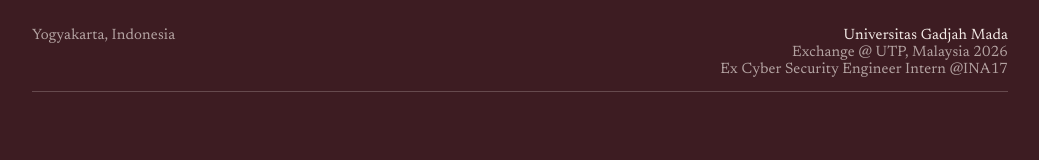
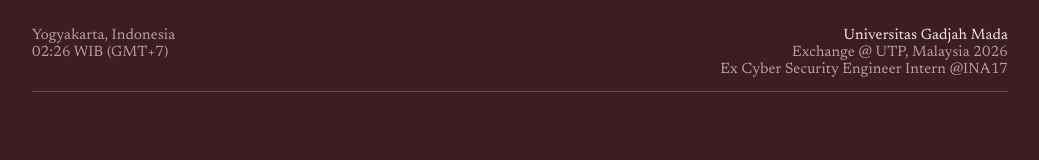
Before and after one commit to RafiBusthami/RafiBusthami.github.io, a plain HTML site: page index.html in a window 1280 px wide. Shown: the top 160 px of the page, without its empty margins (120-1159 px from the left). Drawn offline with Linux system fonts and the light colour scheme.

Commit message:
Add live Yogyakarta local time
Co-Authored-By: Claude Opus 5.5 <noreply@anthropic.com>

```diff
--- a/index.html
+++ b/index.html
@@ -136,6 +136,7 @@
     <div class="bar">
       <span class="left soft">
         <span>Yogyakarta, Indonesia</span>
+        <span id="clock">GMT+7</span>
       </span>
       <span class="right">
         <span>Universitas Gadjah Mada</span>
@@ -159,5 +160,14 @@
     </div>
 
   </main>
+  <script>
+    (function () {
+      var el = document.getElementById('clock');
+      var fmt = new Intl.DateTimeFormat('en-GB', { timeZone: 'Asia/Jakarta', hour: '2-digit', minute: '2-digit', hour12: false });
+      function tick() { el.textContent = fmt.format(new Date()) + ' WIB (GMT+7)'; }
+      tick();
+      setInterval(tick, 15000);
+    })();
+  </script>
 </body>
 </html>
```
